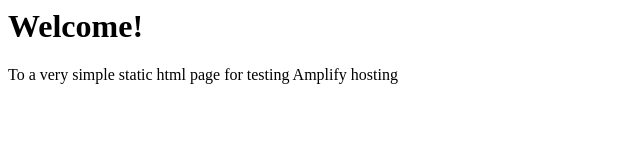
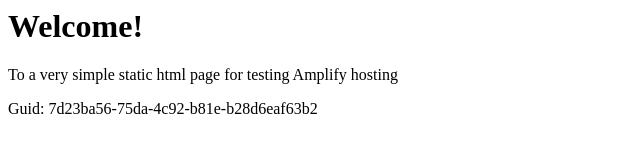
Before and after one commit to aws-aemilia-bah/Github-PR-Commit-Integration-Test-DoNotTouch-Gith-OKSLNVO2-v1-prod-me-south-1, a website: page src/index.html in a window 1280 px wide. Shown: the whole page, without its empty margins (0-640 px from the left). Drawn offline with Linux system fonts and the light colour scheme.

Commit message:
commit from integ tests

```diff
--- a/src/index.html
+++ b/src/index.html
@@ -1,3 +1,5 @@
+
+
 <html lang="en">
 
 <head>
@@ -10,6 +12,6 @@
 <body>
     <h1>Welcome!</h1>
     <p>To a very simple static html page for testing Amplify hosting</p>
-</body>
+    <p>Guid: 7d23ba56-75da-4c92-b81e-b28d6eaf63b2</p></body>
 
 </html>
```
